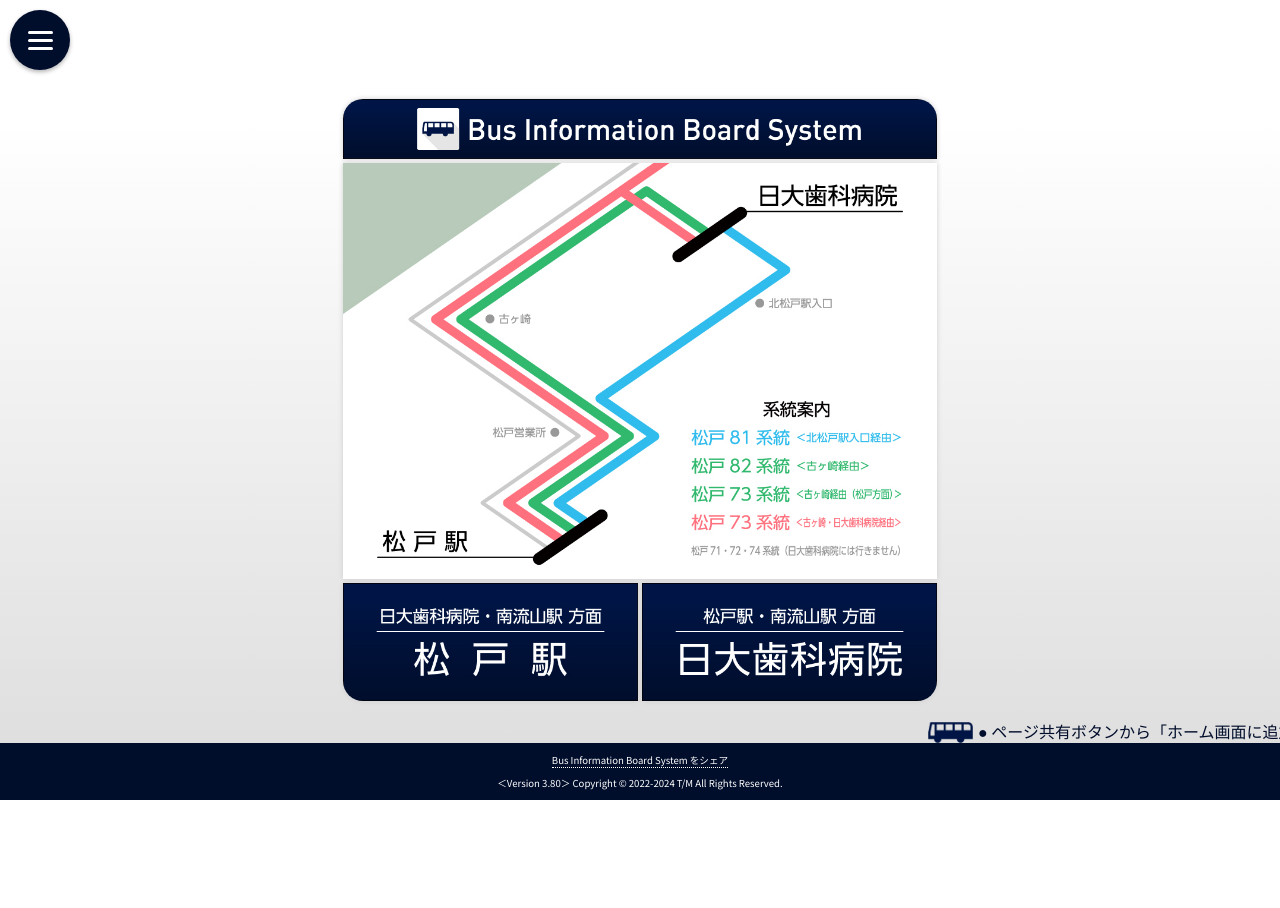
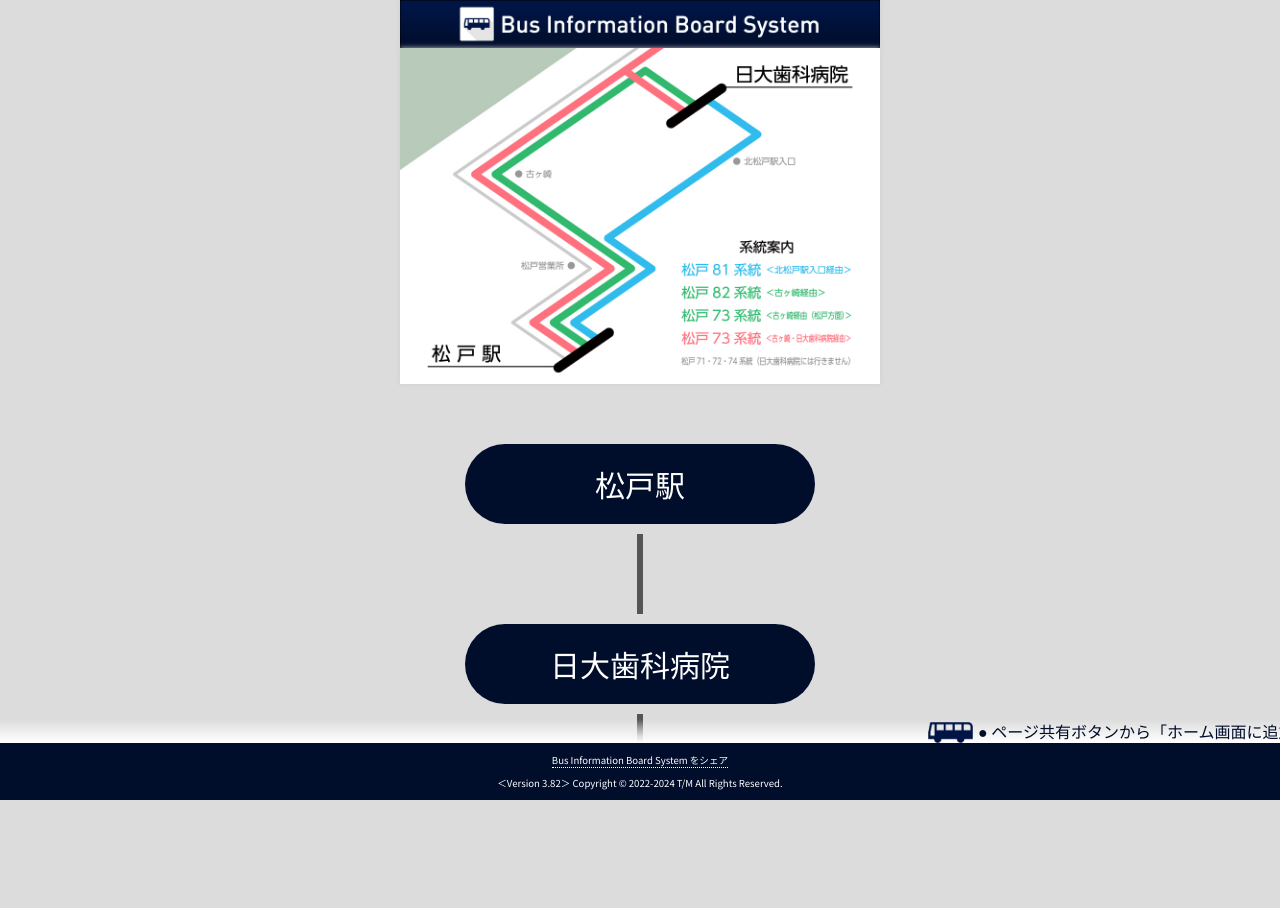
Before and after one commit to mascat-anon/mascat-anon.github.io, a PHP site: page /KBS/ in a window 1280 px wide. Before the commit the page ends 800 px from the top, so only its background shows below. Run offline with PHP 8.4, Linux system fonts and the light colour scheme.

Commit message:
Add files via upload

```diff
--- a/KBS/index.html
+++ b/KBS/index.html
@@ -10,7 +10,7 @@
 <link rel="icon" href="toppg/favicon.ico">
 <link rel="manifest" href="./manifest.json">
 <link rel="apple-touch-icon" href="toppg/apple-touch-icon-180x180.png" sizes="180x180">
-<link rel="stylesheet" href="./toppg/style.css?2024/04/1fdsd6">
+<link rel="stylesheet" href="./toppg/style.css?2024/10/08">
 
 </head>
 <!-- Google tag (gtag.js) -->
@@ -49,136 +49,58 @@
 </svg>
  </img>
 </div>
-<!-- コンテンツ部分 -->
-  <!--ここからメニュー-->
-<div class="hamburger-menu"> <input type="checkbox" id="menu-btn-check"> <label for="menu-btn-check" class="menu-btn"><span></span></label>
+  </head>
+  <body>
+      <div class="container">
+          <!-- Video Player -->
+          <div class="map">
+            <img  class="img2" onSelectStart="return false;" oncontextmenu="return false;" src="./toppg/title.jpg?" usemap="#ImageMap" alt="京成バスのマップ" />
+            <img  class="img2" onSelectStart="return false;" oncontextmenu="return false;" src="./toppg/map.jpg?" usemap="#ImageMap" alt="京成バスのマップ" />
+          </div>
+          <div class="select-container">
+            <div class="bus-stop-container">
+              <div class="line-front"></div>
+                <!-- バス停1 -->
+                <div class="bus-stop" onClick="location.href='matsudoeki.html'">松戸駅</div>
 
+                <!-- バス停間の線と所要時間 -->
+                <div class="line">
+                                      <!-- 下り（A行き）
+                                      <div class="travel-time down">
 
-  <div class="menu-content">
-
-      <div class="menu-text">
-
-        <p>１-１． このウェブサイトの利用について</p>
-            <ul>
-              <li>制作者はmascat anonymousです。<a href="https://mascat-anon.github.io/">（制作者トップページ）</a></li>
-              <li>サークル「mascat anonymous」（以下，当サークルとします）は趣味団体です。</li>
-              <li>ウェブサイト「Bus Information Board System　バス発車標システム」（以下，当ウェブサイトとします）は，当サークルの制作物として公開しています。</li>
-              <li>当サークルが提供する当ウェブサイトをご利用いただく際は，以下の内容を十分にお読みいただき，それらに同意の上ご利用ください。</li>
-              <li>当ウェブサイトへのアクセスは利用者の自由意志によるものとし，当ウェブサイトの利用に関しての責任は利用者にあるものとします。</li>
-          </ul>
-          <p>１-２． 利用における遵守事項</p>
-          <ul>
-            <li>当サークルおよびその関係者を騙った行為（なりすまし行為）や，その信用をき損する行為を禁じます。</li>
-            <li>当ウェブサイトにおいて公表している文章，写真等の一切について，これを国内法で認められた以外の範囲で利用することを禁じます。</li>
-            <li>その他，当サークルおよび当ウェブサイトの運営の妨げとなる一切の行為を禁じます。これらの行為が認められた場合，然るべき措置を講じることがあります。</li>
-        </ul>
-        <p>１-２． 利用における遵守事項</p>
-        <ul>
-          <li>手段の如何を問わず，当ウェブサイトを改ざんする行為や，データベースに格納されている情報を不正に取得することを禁じます。</li>
-          <li>当ウェブサイトにおいて公表している内容をもとに第三者に問合せを行うといった非常識な行動やその他迷惑となる行動を厳に禁じます。</li>
-          <li>その他，当サークルおよび当ウェブサイトの運営の妨げとなる一切の行為を禁じます。これらの行為が認められた場合，然るべき措置を講じることがあります。</li>
-      </ul>
-      <p>１－３． 掲載内容における免責事項</p>
-        <ul>
-          <li>当ウェブサイトは、APIサーバーから受信した情報を元に自動的に動作するため、APIサーバーの不調や通信状況によっては正確な情報を表示できない場合があります。</li>
-          <li>特記のない限り，当ウェブサイトにおいて公開している内容は，特定の大学組織，バス会社（以下，第三者とします）とは関係ありません。また，第三者の立場や考えを表すものでもありません。</li>
-          <li>当ウェブサイトに掲載されている情報の正確性については万全を期しておりますが，当ウェブサイトの情報を元に行動した結果として生じたいかなる損害に対して，当サークルは一切の責を負わず，その補償も行いません。</li>
-          <li>当サークルは，利用者が当ウェブサイトの情報を用いて行う一切の行為について，何らかの責任を負うものではありません。</li>
-            <li>当サークルは無断で当ウェブサイトに掲載した情報の訂正，修正，追加，中断，削除等をいつでも行うことができるものとします。</li>
-            <li> 当ウェブサイトの保守，火災，停電，その他の自然災害・ウィルスや第三者の妨害等行為による不可抗力によって，当ウェブサイトからの情報発信を一時的に停止する場合があります。</li>
-      </ul>
-      <p>１－４． 知的財産権の考え方</p>
-      <ul>
-        <li>当ウェブサイトにおいて公表している情報等の一切は，国内法により保護される対象にあります。特記のない限り，これらはパブリックドメインではありません。</li>
-        <li>当ウェブサイトにおいて公表している情報等について，個人利用の範囲を超えて利用をしようとする場合は，必ず事前の連絡を徹底してください。<a href="https://mascat-anon.github.io/">（制作者トップページ）</a>にフォームがあります。</li>
-        <li>当ウェブサイトにおいて公表している情報等の不正利用を認めた場合，然るべき措置を講じることがあります。</li>
-    </ul>
-<p>２－１． 当ウェブサイトの利用可能期間</p>
-<ul>
-  <li>京成バスの運行時間の終日</li>
-</ul>
-            <p>２－２． 当ウェブサイトの案内データの流れ</p>
-            <ul>
-              <li>通常，APIにより受信したリアルタイムの運行情報と，設定された時刻表データを基に，当ウェブサイトは自動的に動作します。</li>
-              <li>表示される路線は「日大歯科病院」を経由する「松８１系統」「松８２系統」「松７３系統」のみです。その他の系統のバスは表示されません。</li>
-              <li>なお，APIサーバーの不調等により正しい情報を取得できない場合があります。</li>
-            </ul>
-            <p>２－３． 表示領域について</p>
-            <ul>
-              <li>経由表示領域<br>・系統、経由地を表示します。</li>
-              <li>備考文表示領域
-                <br>・あらかじめ設定された備考文章を表示します。
-                <br>・データマッチングが成功すると目的地到着時刻と発順情報「先発，次発，次々発」の表示に切り替えて表示します。
-                <br>・始発バス以外は「ただいま◯つ前のバス停を出発。」と表示されます。（4つ前のバス停出発時点より）</li>
-              <li>出発時刻表示領域
-                <br>・ダイヤ上の出発時刻が表示されます。なお、15分以上の遅れがある場合は出発時刻表示が消えます。</li>
-              <li>行先表示領域
-                <br>・行先が表示されます。終バス前、終バスは文字色が変化します。</li>
-              <li>出発情報表示領域
-                <br>・遅延時間表示と出発までの時間を表示をします。
-                <br>・遅延時間表示はダイヤ通りであれば「定刻通り出発」，また1分以上15分未満の遅延している場合は遅れている時間を「遅れ約◯分」，15分以上の遅延している場合は「大幅な遅れ」と表示します。
-                <br>・出発までの時間は「出発まで約◯分」と表示します。</li>
-            </ul>
-            <p>２－５． 当ウェブサイトの基本的な動作</p>
-            <ul>
-              <li>各種情報が記載されファイルを取得
-            <br>・リアルタイムな運行情報データ（JSONファイル）
-            <br>・鉄道の運行情報データ（JSONファイル）
-            <br>・ダイヤデータ（CSVファイル）
-            <br>・経由文データ（CSVファイル）
-            <br>・備考文データ（CSVファイル）</li>
-            <li>データマッチング
-            <br>・ダイヤデータ（CSVファイル）を配列に格納し，リアルタイムな運行情報データ（JSONファイル）とマッチングを行う。マッチングが成功した場合、本システムは以下の情報を表示します。
-            <br>・定刻出発予定または遅れている時間（⑤出発情報表示領域）
-            <br>・目的地到着時刻（②備考文表示領域に表示）
-            <br>・出発までの時間（⑤出発情報表示領域）
-            <br>・バスの位置情報（②備考文表示領域に表示）
-            <br>・発順情報（②備考文表示領域に表示）
-            <br>・車両番号（表示設定は無し）</li>
-
+                                        <div>所要15分（松81）</div>
+                                     <div>所要15分（松73/松82）</div>
+                                     <div class="arrow down">▼</div>
+                                    </div>-->
+                    <!-- 上り（B行き）
+                    <div class="travel-time up">
+                        <div class="arrow up">▲</div>
+                        <div>所要15分（81系統）</div>
+                        <div>所要15分（73・82系統）</div>
+                    </div>-->
 
                 </div>
+
+                <!-- バス停2 -->
+                <div class="bus-stop" onClick="location.href='nichidaishika.html'">日大歯科病院</div>
+              <div class="line-tail"></div>
+              <div class="bus-stop-text">南流山駅・江戸川台駅</div>
             </div>
-
           </div>
-  <!--ここまでメニュー-->
-
-  <div class="main">
-          <!--/ひらひら--><div id="particles-js"></div>
-    <div class="box30">
-      <div>
-        <table>
-          <tbody>
-<tr>
-              <td colspan="2"><a href="./common/"><img class="img1" onSelectStart="return false;" oncontextmenu="return false;" src="./toppg/title.jpg?" alt="松戸駅のバス発車表示" /></a></td>
-            </tr>
-            <tr>
-              <td colspan="2"><img  class="img2" onSelectStart="return false;" oncontextmenu="return false;" src="./toppg/map.jpg?" usemap="#ImageMap" alt="京成バスのマップ" /></td>
-            </tr>
-            <tr>
-              <td><a href="matsudoeki.html"><img class="img3" onSelectStart="return false;" oncontextmenu="return false;" src="./toppg/matsudoeki.jpg?" alt="松戸駅のバス発車表示" /><svg xmlns="http://www.w3.org/2000/svg" width="0" height="0" viewBox="0 0 0 0">
-              </svg>
-               </img></a></div></td>
-              <td><a href="nichidaishika.html"><img class="img4" onSelectStart="return false;" oncontextmenu="return false;" src="./toppg/nichidaishika.jpg?" alt="日大歯科病院のバス発車表示" /><svg xmlns="http://www.w3.org/2000/svg" width="0" height="0" viewBox="0 0 0 0">
-              </svg>
-               </img></a></td>
-            </tr>
-
-          </tbody>
-        </table>
-      </div>
-
-
             <div class="footer">
               <div class="marquee" id="marquee1">
                 <span><img src="./toppg/info_bus.png" alt="Bus Information Board System">● ページ共有ボタンから「ホーム画面に追加」でアプリのように起動できます。</span>
               </div>
               <div class="footer-box">
               <p><span class="text-tooltip" id="link-btn">Bus Information Board System をシェア<span class="tooltip-content">ホーム画面に追加すると便利です</span></span></p>
-      <p>＜Version 3.80＞ Copyright © 2022-2024 T/M All Rights Reserved.</p>
+            <p>＜Version 3.82＞ Copyright © 2022-2024 T/M All Rights Reserved.</p>
               </div>
             </div>
+
       </div>
+
+
+
 
 
 </body>
--- a/KBS/sw.js
+++ b/KBS/sw.js
@@ -1,5 +1,5 @@
 // Cache name
-const CACHE_NAME = 'Bus Information Board System-caches-v3.76-2ndlogo';
+const CACHE_NAME = 'Bus Information Board System-caches-v3.82-2ndlogo';
 // Cache targets
 const urlsToCache = [
   './',
--- a/KBS/toppg/style.css
+++ b/KBS/toppg/style.css
@@ -10,6 +10,7 @@ body {
   margin: 0px;
   -webkit-text-size-adjust: 100%;
 
+  background-color: #dcdcdc;
 }
 #particles-js{
   width: 100vw;
@@ -22,25 +23,117 @@ body {
   left: 0;
 
 }
-.main {
-  background: linear-gradient( #fff 15%, #dcdcdc 100%);
+
+
+.container {
   width: 100%;
-  height: 100%;
-  min-height: 600px;
-  z-index: 10;
-  position: absolute;
-  display: flex;
-  justify-content: center;
-  align-items: center;
+  max-width: 480px;
+  margin: 0 auto;
 
 }
+.map {
+position: sticky;
+top: 0;
+  width: 100%;
+  background-color: black;
+  z-index: 50;
+}
 
-.box30 {
-  padding: 0;
-  margin: auto;
-  width: 95%;
-  max-width: 600px;
-  z-index: 10;
+
+
+.bus-stop-container {
+     display: flex;
+     flex-direction: column;
+align-items: center;
+}
+.bus-stop-text {
+  color: #888;
+  margin: 10px 0;
+position: relative;
+padding-bottom: 100px;
+}
+.bus-stop {
+display: flex;
+justify-content: center;
+align-items: center;
+width: 350px;
+height: 80px;
+background-color: #000d2b;
+color: white;
+font-size: 30px;
+border-radius: 40px;
+margin: 10px 0;
+position: relative;
+}
+
+.line-front {
+width: 6px;
+height: 50px;
+margin: 0;
+position: relative;
+}
+.line {
+width: 6px;
+height: 80px;
+background-color: #555;
+margin: 0;
+position: relative;
+}
+.line-tail {
+width: 6px;
+height: 50px;
+background:linear-gradient( #555 15%, #FFFFFF00 100%);
+margin: 0;
+position: relative;
+}
+.travel-time {
+position: absolute;
+font-size: 12px;
+background-color: #fff;
+padding: 2px 8px;
+border-radius: 12px;
+border: 1px solid #ccc;
+top: 50%;
+transform: translateY(-50%);
+}
+
+/* 矢印のスタイル */
+.arrow {
+font-size: 20px;
+display: flex;
+align-items: center;
+justify-content: center;
+/*animationプロパティここから*/
+animation-name: tenmetsu;
+animation-duration: 1s;
+animation-direction: alternate;
+animation-iteration-count: infinite;
+}
+@keyframes tenmetsu {
+0% {
+opacity: 1;
+}
+100% {
+opacity: 0.4;
+}
+}
+
+/* 上り・B行き（上向き矢印） */
+.arrow.up {
+color: #4CAF50;
+}
+
+/* 下り・A行き（下向き矢印） */
+.arrow.down {
+color: #008CBA;
+}
+
+.travel-time.up {
+right: -175px;
+}
+
+.travel-time.down {
+left: -175px;
 }
 
 
@@ -75,38 +168,7 @@ border-radius: 20px 20px 0px 0px; /* 左上・右上・右下・左下 */
   outline: none;
   box-shadow: 0 0 5px #cecece;
   }
-.img3 {
-  -webkit-user-drag: none;
-  -moz-user-select: none;
-  margin: none;
-  max-width: 100%;
-  height: auto;
-  user-select: none;
-  -moz-user-select: none;
-  -webkit-user-select: none;
-  -ms-user-select: none;
-  vertical-align: bottom;
-  -webkit-tap-highlight-color: rgba(0, 0, 0, 0);
-  outline: none;
-  box-shadow: 0 0 5px #cecece;
-border-radius: 0px 0px 0px 20px; /* 左上・右上・右下・左下 */
-}
-.img4 {
-  -webkit-user-drag: none;
-  -moz-user-select: none;
-  margin: none;
-  max-width: 100%;
-  height: auto;
-  user-select: none;
-  -moz-user-select: none;
-  -webkit-user-select: none;
-  -ms-user-select: none;
-  vertical-align: bottom;
-  -webkit-tap-highlight-color: rgba(0, 0, 0, 0);
-  outline: none;
-  box-shadow: 0 0 5px #cecece;
-border-radius: 0px 0px 20px 0px; /* 左上・右上・右下・左下 */
-}
+
 footer {
   position: fixed;
   left: 0;
@@ -159,131 +221,6 @@ footer {
   visibility: hidden;
 }
 
-.panzoom {
-  box-shadow: 5px 5px 8px 3px #ccc;
-  background-color: #fff;
-  width: 100%;
-  max-height: 100vw;
-  height: 100%;
-  display: flex;
-  align-items: center;
-  justify-content: center;
-}
-
-.menu-btn {
-  position: fixed;
-  top: 10px;
-  left: 10px;
-  display: flex;
-  height: 60px;
-  width: 60px;
-  border-radius: 50%;
-  justify-content: center;
-  align-items: center;
-  z-index: 90;
-  background-color: #000d2b;
-  box-shadow: 0 2px 4px rgba(0, 0, 0, 0.3);
-  cursor: pointer;
-}
-
-.menu-btn span, .menu-btn span:before, .menu-btn span:after {
-  content: '';
-  display: block;
-  height: 3px;
-  width: 25px;
-  border-radius: 3px;
-  background-color: #ffffff;
-  position: absolute;
-}
-
-.menu-btn span:before {
-  bottom: 8px;
-}
-
-.menu-btn span:after {
-  top: 8px;
-}
-
-#menu-btn-check:checked~.menu-btn span {
-  background-color: rgba(255, 255, 255, 0);
-  /*メニューオープン時は真ん中の線を透明にする*/
-}
-
-#menu-btn-check:checked~.menu-btn span::before {
-  bottom: 0;
-  transform: rotate(45deg);
-}
-
-#menu-btn-check:checked~.menu-btn span::after {
-  top: 0;
-  transform: rotate(-45deg);
-}
-
-#menu-btn-check:checked~.menu-btn span::after {
-  top: 0;
-  transform: rotate(-45deg);
-}
-
-#menu-btn-check {
-  display: none;
-}
-
-.menu-content {
-  width: 100%;
-  height: 100%;
-  position: fixed;
-  top: 0;
-  right: 100%;
-  /*rightの値を変更してメニューを画面外へ*/
-  z-index: 80;
-  background: rgba(255, 255, 255, 0.950);
-  transition: all 0.5s;
-  /*アニメーション設定*/
-  overflow: auto;
-}
-
-
-.menu-text {
-  color: #000;
-padding: 0;
-margin: auto;
-width: auto;
-max-width: 700px;
-text-align: justify;
-padding: 80px 40px 20px 20px;
-}
-
-
-
-
-#menu-btn-check:checked~.menu-content {
-  right: 0;
-  /*メニューを画面内へ*/
-}
-
-.balloon1-left {
-  position: fixed;
-  top: 16.5px;
-  left: 28px;
-  display: flex;
-  z-index: 85;
-  padding: 0 18px 3px 50px;
-  height: 40px;
-  max-width: 100%;
-  color: #46494c;
-  font-size: 18px;
-  border-radius: 40px;
-  background: #fff;
-  border: solid 2px #333333;
-  align-items: center;
-  justify-content: center;
-  box-shadow: 0 2px 4px rgba(0, 0, 0, 0.3);
-}
-
-.balloon1-left p {
-  margin: 0;
-  padding: 0;
-}
 .footer {
   position: fixed;
   left: 0;
@@ -305,6 +242,7 @@ height: auto;
   position: relative;
   width: 100%;
   color: #000d2b ;
+  background:linear-gradient( #FFFFFF00 0%, #fff 100%);
 }
 
 .marquee span {
```
Lines whose indentation alone changed are shown as unchanged.
